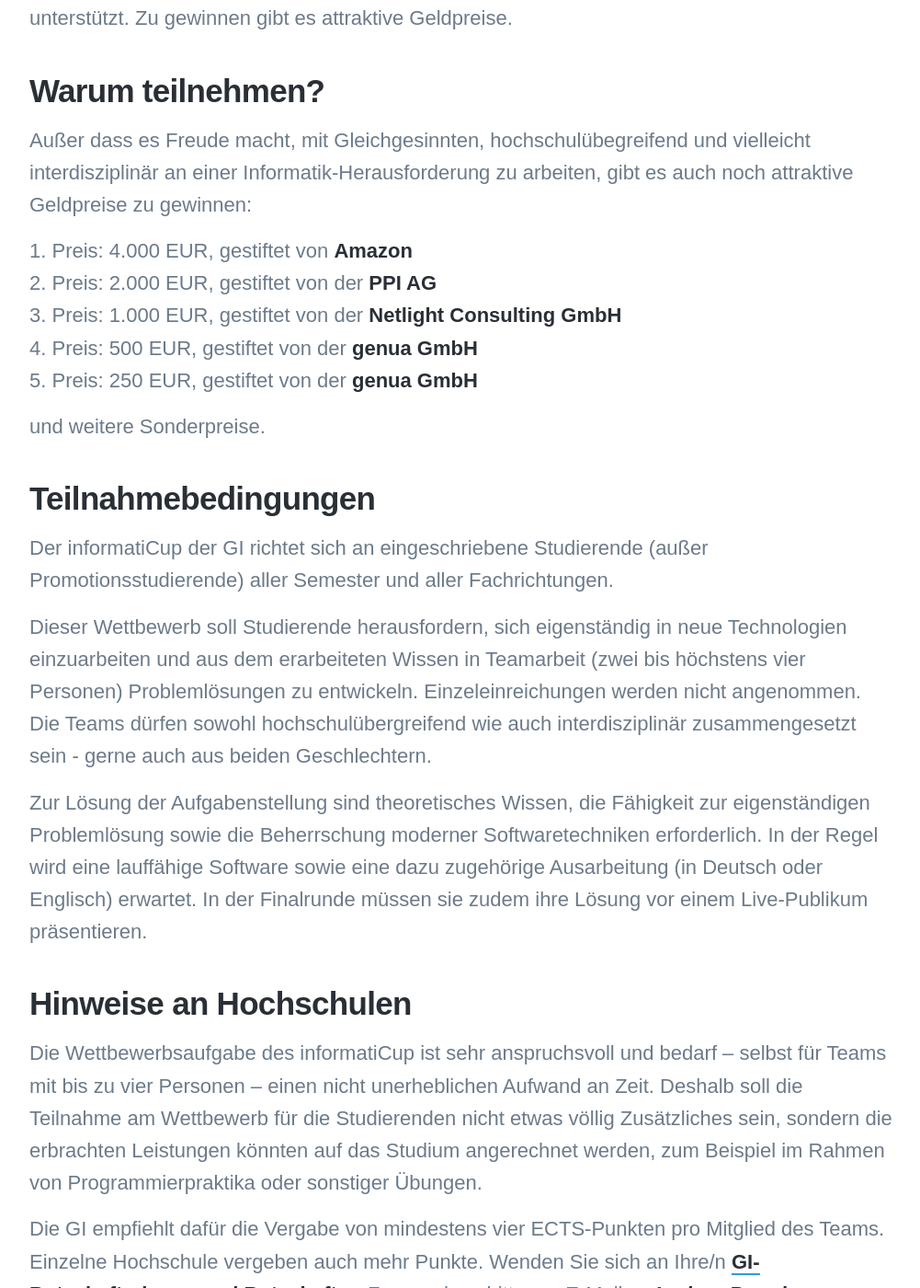
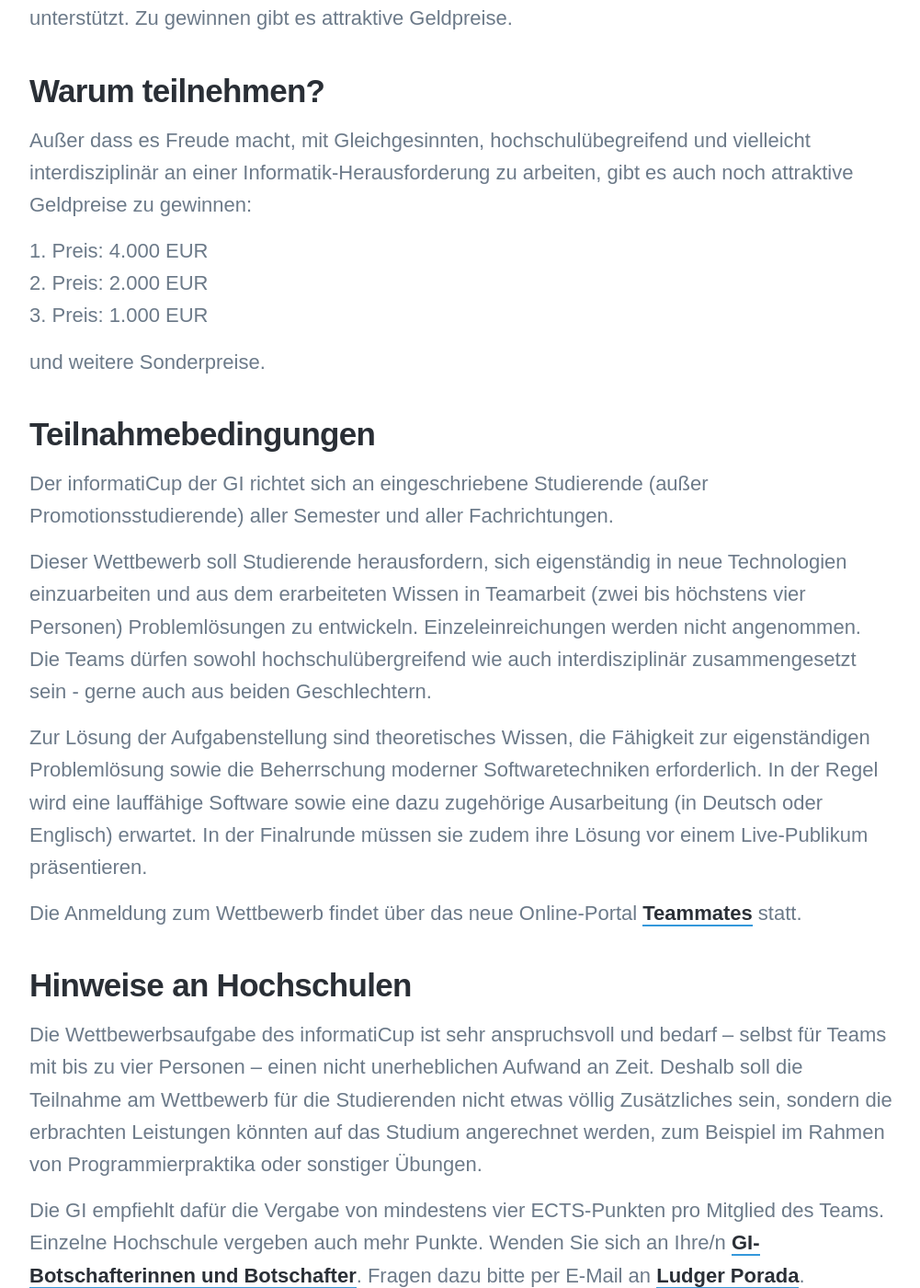
Before and after one commit to informatiCup/informaticup.github.io, a Jekyll site: the page built from _competition/10-about.md, in a window 1280 px wide and 1400 px high, scrolled down 943 px. Shown: the whole window at 92% size, without its empty margins (138-1139 px from the left). Built offline with Jekyll 4.4.1, drawn with Linux system fonts in a browser that asks for light colours; nearby versions of some CDN libraries; some web fonts are replaced.

Commit message:
Update 10-about.md

```diff
--- a/_competition/10-about.md
+++ b/_competition/10-about.md
@@ -1,12 +1,12 @@
 ---
-title: 'Der Wettbewerb'
-subtitle: 'Worum geht es?'
-date: 2020-10-30 13:30:00
+title: "Der Wettbewerb"
+subtitle: "Worum geht es?"
+date: 2021-09-29 13:30:00
 description: Der InformatiCup wird von der Gesellschaft für Informatik (GI) veranstaltet und fordert Studierende heraus, sich eigenständig in neue Technologien einzuarbeiten und aus dem erarbeiteten Wissen in Teamarbeit Problemlösungen zu entwickeln.<p>Die Aufgabenstellung erfordert theoretisches Wissen, die Befähigung zu wissenschaftlichen Problemlösungen sowie moderne Präsentationstechniken.</p><p>Der Wettbewerb findet seit 2006 jährlich statt und wird von renommierten Unternehmen unterstützt. Zu gewinnen gibt es attraktive Geldpreise.</p>
-featured_image: '/images/informaticup-icon.png'
+featured_image: "/images/informaticup-icon.png"
 ---
 
-## Worum geht es? ##
+## Worum geht es?
 
 Der InformatiCup ist der Studierendenwettbewerb der [Gesellschaft für Informatik](https://gi.de/) (GI) und fordert Studierende heraus, sich eigenständig in neue Technologien einzuarbeiten und aus dem erarbeiteten Wissen in Teamarbeit Problemlösungen zu entwickeln.
 
@@ -14,19 +14,17 @@ Die Aufgabenstellung erfordert theoretisches Wissen, die Befähigung zu wissensc
 
 Der Wettbewerb findet seit 2006 jährlich statt und wird von renommierten Unternehmen unterstützt. Zu gewinnen gibt es attraktive Geldpreise.
 
-## Warum teilnehmen? ##
+## Warum teilnehmen?
 
 Außer dass es Freude macht, mit Gleichgesinnten, hochschulübegreifend und vielleicht interdisziplinär an einer Informatik-Herausforderung zu arbeiten, gibt es auch noch attraktive Geldpreise zu gewinnen:
 
-1. Preis: 4.000 EUR, gestiftet von [Amazon](https://www.amazon.jobs/)
-2. Preis: 2.000 EUR, gestiftet von der [PPI AG](https://www.ppi.de/)
-3. Preis: 1.000 EUR, gestiftet von der [Netlight Consulting GmbH](https://www.netlight.com/)
-4. Preis: 500 EUR, gestiftet von der [genua GmbH](https://www.genua.de/)
-5. Preis: 250 EUR, gestiftet von der [genua GmbH](https://www.genua.de/)
+1. Preis: 4.000 EUR
+2. Preis: 2.000 EUR
+3. Preis: 1.000 EUR
 
 und weitere Sonderpreise.
 
-## Teilnahmebedingungen ##
+## Teilnahmebedingungen
 
 Der informatiCup der GI richtet sich an eingeschriebene Studierende (außer Promotionsstudierende) aller Semester und aller Fachrichtungen.
 
@@ -34,7 +32,9 @@ Dieser Wettbewerb soll Studierende herausfordern, sich eigenständig in neue Tec
 
 Zur Lösung der Aufgabenstellung sind theoretisches Wissen, die Fähigkeit zur eigenständigen Problemlösung sowie die Beherrschung moderner Softwaretechniken erforderlich. In der Regel wird eine lauffähige Software sowie eine dazu zugehörige Ausarbeitung (in Deutsch oder Englisch) erwartet. In der Finalrunde müssen sie zudem ihre Lösung vor einem Live-Publikum präsentieren.
 
-## Hinweise an Hochschulen ##
+Die Anmeldung zum Wettbewerb findet über das neue Online-Portal [Teammates](https://teams.informaticup.de/) statt.
+
+## Hinweise an Hochschulen
 
 Die Wettbewerbsaufgabe des informatiCup ist sehr anspruchsvoll und bedarf – selbst für Teams mit bis zu vier Personen – einen nicht unerheblichen Aufwand an Zeit. Deshalb soll die Teilnahme am Wettbewerb für die Studierenden nicht etwas völlig Zusätzliches sein, sondern die erbrachten Leistungen könnten auf das Studium angerechnet werden, zum Beispiel im Rahmen von Programmierpraktika oder sonstiger Übungen.
 
```
